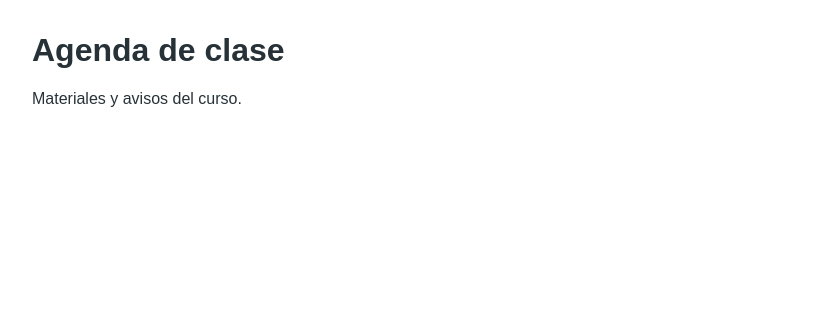
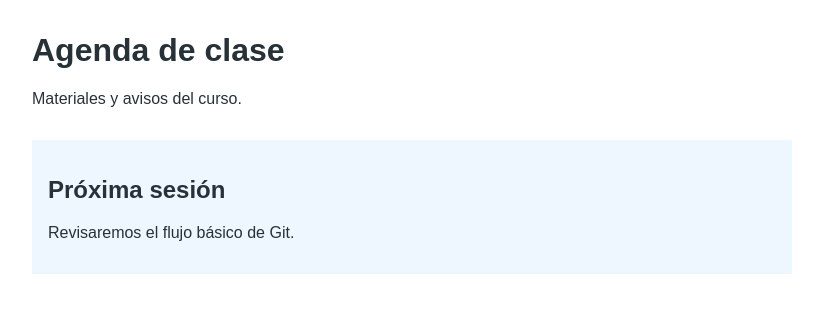
Before and after one commit to DSeoaneM/practica-deshacer-git, a plain HTML site: page index.html in a window 1280 px wide. Shown: the whole page, without its empty margins (228-1051 px from the left). Drawn offline with Linux system fonts and the light colour scheme.

Commit message:
feat: añade el aviso de la próxima sesión

```diff
--- a/estilos.css
+++ b/estilos.css
@@ -4,3 +4,9 @@ body {
     font-family: sans-serif;
     color: #263238;
 }
+
+.aviso {
+    margin-top: 2rem;
+    padding: 1rem;
+    background: #eef6ff;
+}
--- a/index.html
+++ b/index.html
@@ -9,6 +9,10 @@
         <main>
             <h1>Agenda de clase</h1>
             <p>Materiales y avisos del curso.</p>
+            <section class="aviso">
+                <h2>Próxima sesión</h2>
+                <p>Revisaremos el flujo básico de Git.</p>
+            </section>
         </main>
     </body>
 </html>
```
